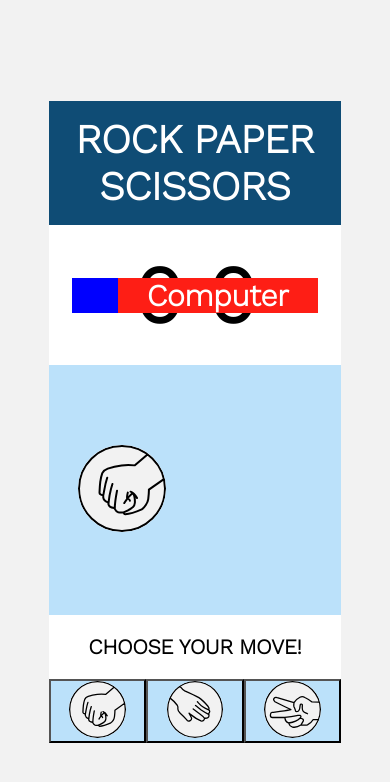
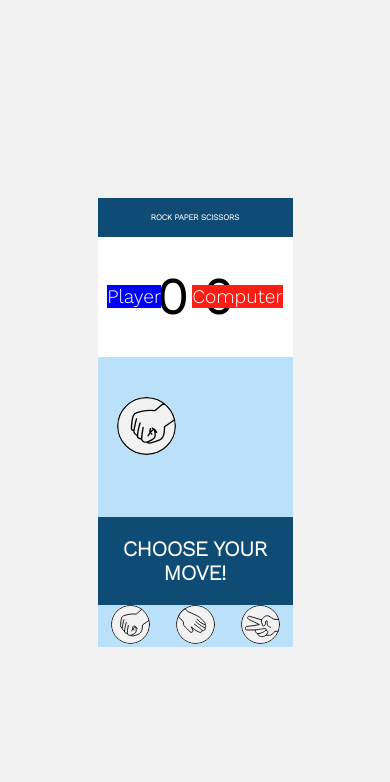
Before and after one commit to Code-Institute-Submissions/RenatoLemes-Rock-Paper-Scissors_NovResub, a plain HTML site: page index.html in a window 390 px wide. Drawn offline with nearby package versions, Linux system fonts and the light colour scheme.

Commit message:
Add some @medias, testing what will be needed

```diff
--- a/assets/css/style.css
+++ b/assets/css/style.css
@@ -3,7 +3,7 @@
 * {
     margin: 0;
     padding: 0;
-    box-sizing: border-box;
+    /* box-sizing: border-box; */
 }
 
 html, body {
@@ -22,7 +22,7 @@ body {
 /* this could be changed */
 .box {
     position: absolute;
-    width: 75%;
+    width: 50%;
     /* min-height: 650px; */
     background: white;
 }
@@ -46,9 +46,8 @@ h1 {
 }
 
 .label {
-    width: 200px;
-    font-size: .8rem;
-    font-weight: 800;
+    /* width: 50%; */
+    font-size: 120%;
     text-align: center;
     position: absolute;
 }
@@ -58,15 +57,13 @@ h1 {
 .player-screen {
     color: white;
     background-color: blue;
-    font-size: 30px;
-    left: 8%;
+    left: 5%;
 }
 
 .computer-screen {
     color: white;
     background-color: #FE1E15;
-    font-size: 30px;
-    right: 8%;
+    right: 5%;
 }
 
 .game-screen {
@@ -104,10 +101,13 @@ h2 {
     text-transform: uppercase;
     font-size: 1.3rem;
     padding: 20px 0;
+    background-color: #0F4C75;
+    color: white;
 }
 
 .buttons {
     width: 100%;
+    height: 100%;
     display: flex;
     align-items: center;
     position: relative;
@@ -121,6 +121,7 @@ h2 {
 
 .btn {
     background-color: #BBE1FA;
+    border: none;
 }
 
 label {
@@ -177,3 +178,121 @@ img {
 img:hover {
     transform: scale(1.8);
 }
+
+/* ------------------ */
+
+@media (max-width:570px) {
+
+
+    body {
+        display: flex;
+        justify-content: center;
+        align-items: center;
+        font-family: 'work sans', sans-serif;
+        background-color:  #F2F2F2;
+    }
+
+    /* this could be changed */
+    .box {
+        position: absolute;
+        width: 50%;
+        /* min-height: 650px; */
+        background: white;
+    }
+
+    h1 {
+        background-color: #0F4C75;
+        color: white;
+        padding: 15px 0;
+        text-transform: uppercase ;
+        font-size: 50%;
+        text-align: center;
+    }
+
+    .main-screen {
+        width: 100%;
+        padding: 20px 0;
+        display: flex;
+        align-items: center;
+        justify-content: center;
+        position: relative;
+    }
+
+
+
+---------------------------------
+    .label {
+        font-size: 120%;
+        text-align: center;
+        position: absolute;
+    }
+
+    /* Main screens of the game */
+
+    .player-screen {
+        color: white;
+        background-color: blue;
+        left: 5%;
+    }
+
+    .computer-screen {
+        color: white;
+        background-color: #FE1E15;
+        right: 5%;
+    }
+
+    .game-screen {
+        background-color: #BBE1FA;
+        height: 120px;
+    }
+
+    .score {
+        width: 200px;
+        height: 80px;
+        display: flex;
+        justify-content: center;
+        align-items: center;
+        font-size: 50px;
+        font-family: 'work sans', sans-serif;
+    }
+
+}
+
+@media (max-width:768px){
+
+    .label {
+        font-size: 120%;
+        text-align: center;
+        position: absolute;
+    }
+
+    /* Main screens of the game */
+
+    .player-screen {
+        color: white;
+        background-color: blue;
+        left: 5%;
+    }
+
+    .computer-screen {
+        color: white;
+        background-color: #FE1E15;
+        right: 5%;
+    }
+
+    .game-screen {
+        background-color: #BBE1FA;
+        height: 120px;
+    }
+
+    .score {
+        width: 200px;
+        height: 80px;
+        display: flex;
+        justify-content: center;
+        align-items: center;
+        font-size: 50px;
+        font-family: 'work sans', sans-serif;
+    }
+
+}
```
